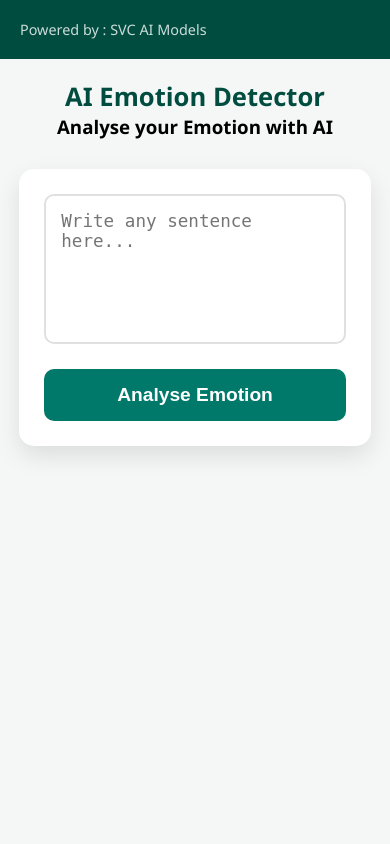
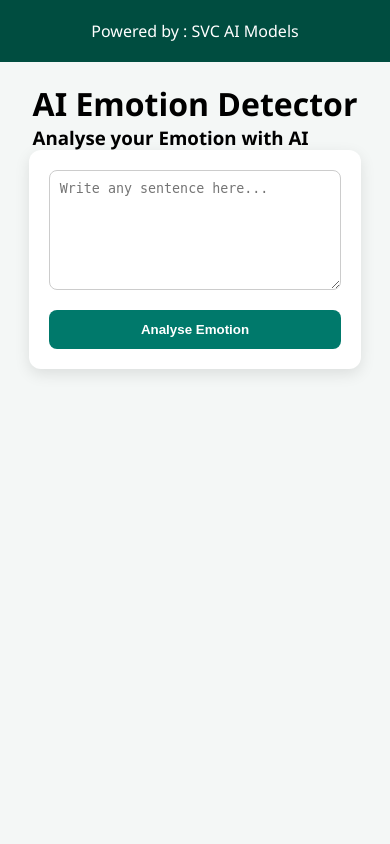
Before and after one commit to Shoukat125/emotion-detector-api, a Flask app: page / in a window 390 px wide. Run offline with Flask 3, Linux system fonts and the light colour scheme.

Commit message:
Total layout rewrite for mobile portrait

```diff
--- a/static/style.css
+++ b/static/style.css
@@ -1,4 +1,4 @@
-/* Reset and Base Styles */
+/* static/style.css */
 * {
     box-sizing: border-box;
     margin: 0;
@@ -6,142 +6,79 @@
 }
 
 body {
-    font-family: 'Segoe UI', Tahoma, Geneva, Verdana, sans-serif;
-    display: flex;
-    flex-direction: row; /* Desktop par side-by-side */
-    min-height: 100vh;
+    font-family: 'Segoe UI', sans-serif;
     background-color: #f4f7f6;
-    overflow-x: hidden; /* Screen se bahar nikalne se rokta hai */
+    display: block; /* Flexbox hataya taake overlap na ho */
+    width: 100%;
 }
 
-/* Sidebar Styling */
+/* Sidebar as a Top Bar for Mobile, Side Bar for Desktop */
 .sidebar {
-    width: 280px;
     background-color: #004d40;
     color: white;
-    display: flex;
-    flex-direction: column;
-    justify-content: space-between;
-    padding: 30px;
-    flex-shrink: 0; /* Sidebar ko dabne se rokta hai */
+    padding: 20px;
+    width: 100%; /* Default 100% for mobile */
+    text-align: center;
 }
 
-.sidebar-footer {
-    font-size: 0.9rem;
-    opacity: 0.8;
-}
-
-/* Main Content Area */
 .main-content {
-    flex: 1;
-    padding: 40px;
+    width: 100%;
+    padding: 20px;
     display: flex;
     flex-direction: column;
     align-items: center;
-    width: 100%;
 }
 
-.page-header {
-    text-align: center;
-    margin-bottom: 30px;
+.app-container {
+    width: 95%;
+    max-width: 600px;
+    background: white;
+    padding: 20px;
+    border-radius: 12px;
+    box-shadow: 0 5px 15px rgba(0,0,0,0.1);
 }
 
-.main-title {
-    color: #004d40;
-    font-size: 2.5rem;
-    word-wrap: break-word;
-}
-
-/* App Container */
-.app-container {
+textarea {
     width: 100%;
-    max-width: 600px;
-    background: white;
-    padding: 25px;
-    border-radius: 15px;
-    box-shadow: 0 10px 25px rgba(0,0,0,0.1);
-}
-
-.input-group textarea {
-    width: 100%;
-    height: 150px;
-    padding: 15px;
-    border: 2px solid #e0e0e0;
-    border-radius: 10px;
-    resize: none;
-    font-size: 1.1rem;
-    margin-bottom: 20px;
+    height: 120px;
+    padding: 10px;
+    margin-bottom: 15px;
+    border: 1px solid #ccc;
+    border-radius: 8px;
 }
 
 .analyze-btn {
     width: 100%;
-    padding: 15px;
-    background-color: #00796b;
+    padding: 12px;
+    background: #00796b;
     color: white;
     border: none;
-    border-radius: 10px;
+    border-radius: 8px;
+    font-weight: bold;
     cursor: pointer;
-    font-size: 1.2rem;
-    font-weight: bold;
-    transition: 0.3s;
 }
 
-.analyze-btn:hover {
-    background-color: #004d40;
+/* Prediction Result Box */
+.result-display {
+    margin-top: 20px;
+    padding: 15px;
+    background: #e0f2f1;
+    border-radius: 8px;
+    width: 100%;
+    text-align: center;
 }
 
-/* Prediction Display */
-.result-display {
-    margin-top: 30px;
-    padding: 20px;
-    background-color: #e0f2f1;
-    border-radius: 10px;
-    text-align: center;
-    width: 100%;
-}
-
-.res-content {
-    display: flex;
-    justify-content: center;
-    align-items: center;
-    gap: 15px;
-    flex-wrap: wrap; /* Result agar bada ho to niche aa jaye */
-}
-
-/* --- Final Bulletproof Mobile Portrait Fix --- */
-@media (max-width: 768px) {
+/* Desktop View Settings */
+@media (min-width: 769px) {
     body {
-        flex-direction: column !important; /* Force stack vertically */
-        display: block !important; /* Flexbox ka jhamela hi khatam mobile par */
-        width: 100% !important;
+        display: flex; /* Desktop par wapis side-by-side */
     }
-
     .sidebar {
-        width: 100% !important;
-        height: auto !important;
-        min-height: auto !important;
-        padding: 20px !important;
-        position: relative !important;
-        display: block !important;
+        width: 280px;
+        min-height: 100vh;
+        text-align: left;
     }
-
     .main-content {
-        width: 100% !important;
-        padding: 20px 10px !important;
-        display: block !important;
-    }
-
-    .app-container {
-        width: 95% !important;
-        max-width: 100% !important;
-        margin: 0 auto !important; /* Center align */
-    }
-
-    .input-group textarea {
-        width: 100% !important;
-    }
-
-    .main-title {
-        font-size: 1.6rem !important;
+        flex: 1;
     }
 }
--- a/templates/index.html
+++ b/templates/index.html
@@ -4,7 +4,7 @@
     <meta charset="UTF-8">
     <meta name="viewport" content="width=device-width, initial-scale=1.0">
     <title>AI Emotion Detector</title>
-    <link rel="stylesheet" href="{{ url_for('static', filename='style.css') }}?v=1.1">
+    <link rel="stylesheet" href="{{ url_for('static', filename='style.css') }}?v=2.0">
 </head>
 
 
```
